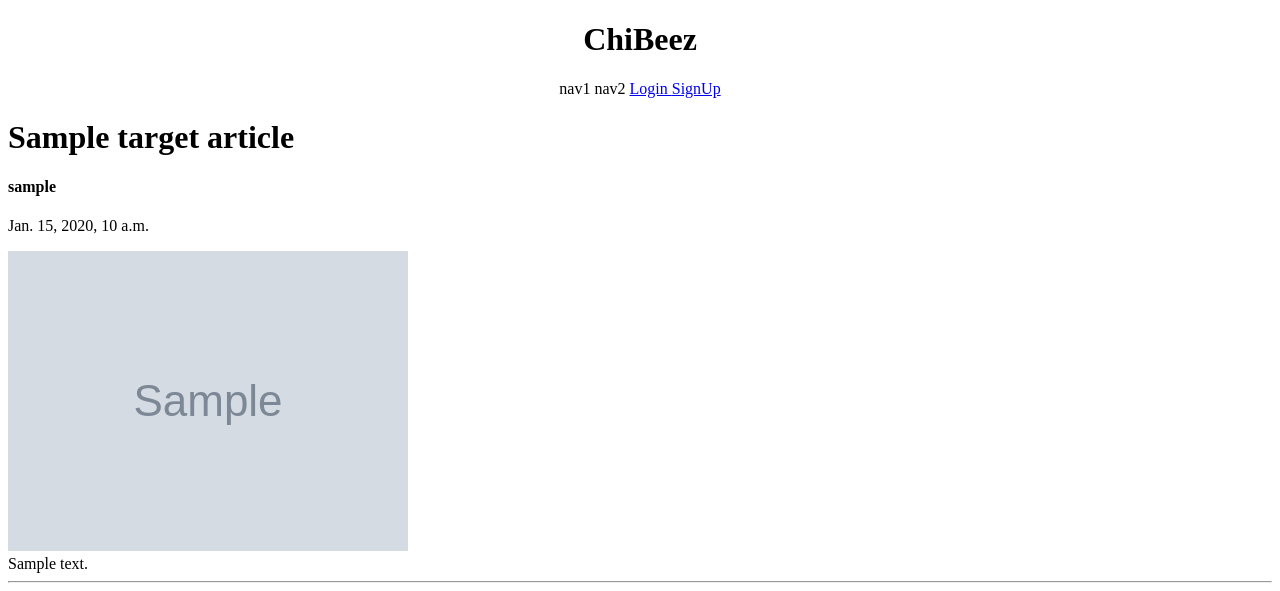
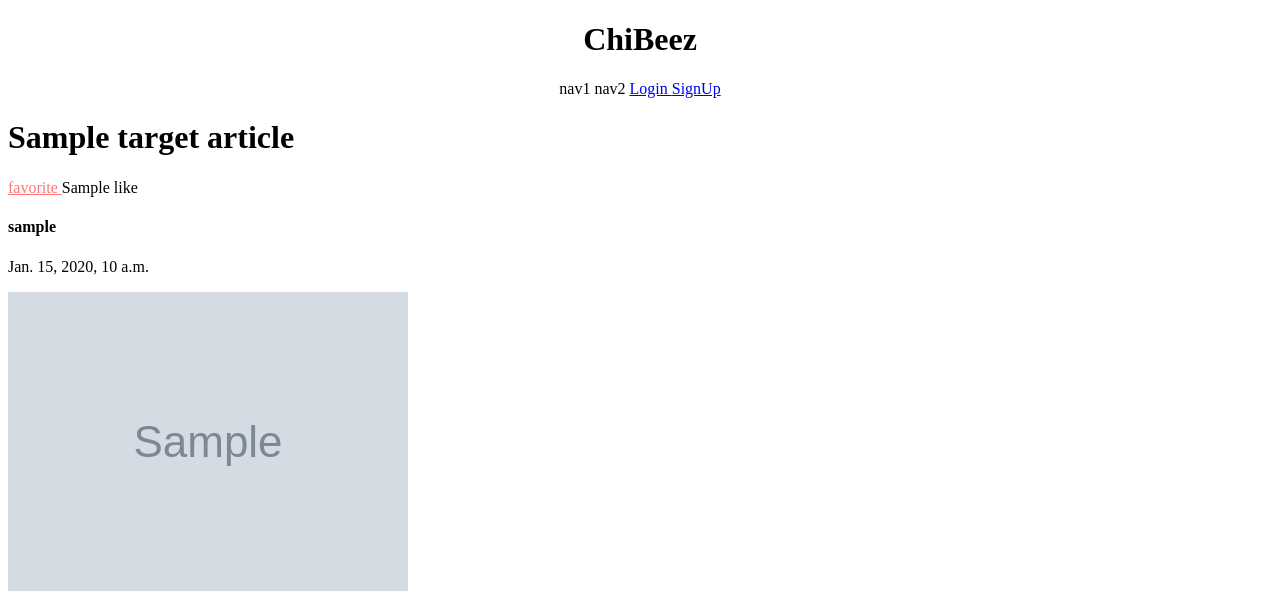
Before and after one commit to SEOJINHWAN/gis_1ban_2, a Django app: template articleapp/templates/articleapp/detail.html in a window 1280 px wide. Shown: the top 591 px of the page. Run offline with Django 3.2, Linux system fonts and the light colour scheme; the template is opened without the code that fills it: most values are stand-ins (such as "Sample title", 1, 10 or a date in 2020); grey boxes marked "Sample" are stand-in pictures; some libraries are stand-ins or nearby versions.

Commit message:
8/25 1ban class commit 1

```diff
--- a/articleapp/templates/articleapp/detail.html
+++ b/articleapp/templates/articleapp/detail.html
@@ -6,6 +6,17 @@
 
         <div class="my-5">
             <h1 class="NNS_B">{{ target_article.title }}</h1>
+            {# 좋아요 버튼 만들기 #}
+            <div class="my-3">
+                <a href="{% url 'likeapp:article_like' article_pk=target_article.pk %}"
+                   class="material-icons"
+                   style="vertical-align: middle; color: #f77">
+                   favorite
+                </a>
+                <span style="vertical-align: middle">
+                    {{ target_article.like }}
+                </span>
+            </div>
             <h4>{{ target_article.writer.profile.nickname }}</h4>
             <p>{{ target_article.created_at }}</p>
         </div>
```
Also changed, not shown: static/base.css (+9 -0 lines).
